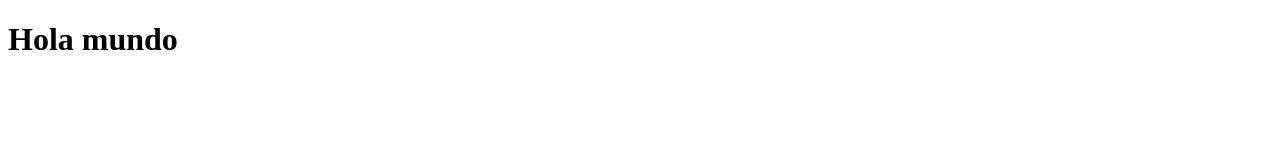
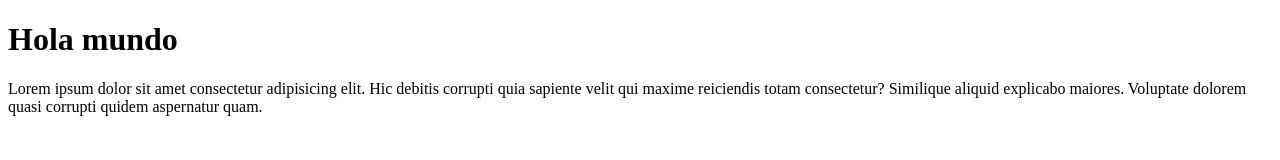
Before and after one commit to CuauSuarez/GitCourseWeb, a plain HTML site: page index.html in a window 1280 px wide. Drawn offline with Linux system fonts and the light colour scheme.

Commit message:
Agregamos un párrafo

```diff
--- a/index.html
+++ b/index.html
@@ -9,5 +9,7 @@
 
 	<h1>Hola mundo</h1>
 
+	<p>Lorem ipsum dolor sit amet consectetur adipisicing elit. Hic debitis corrupti quia sapiente velit qui maxime reiciendis totam consectetur? Similique aliquid explicabo maiores. Voluptate dolorem quasi corrupti quidem aspernatur quam.</p>
+
 </body>
 </html>
```
